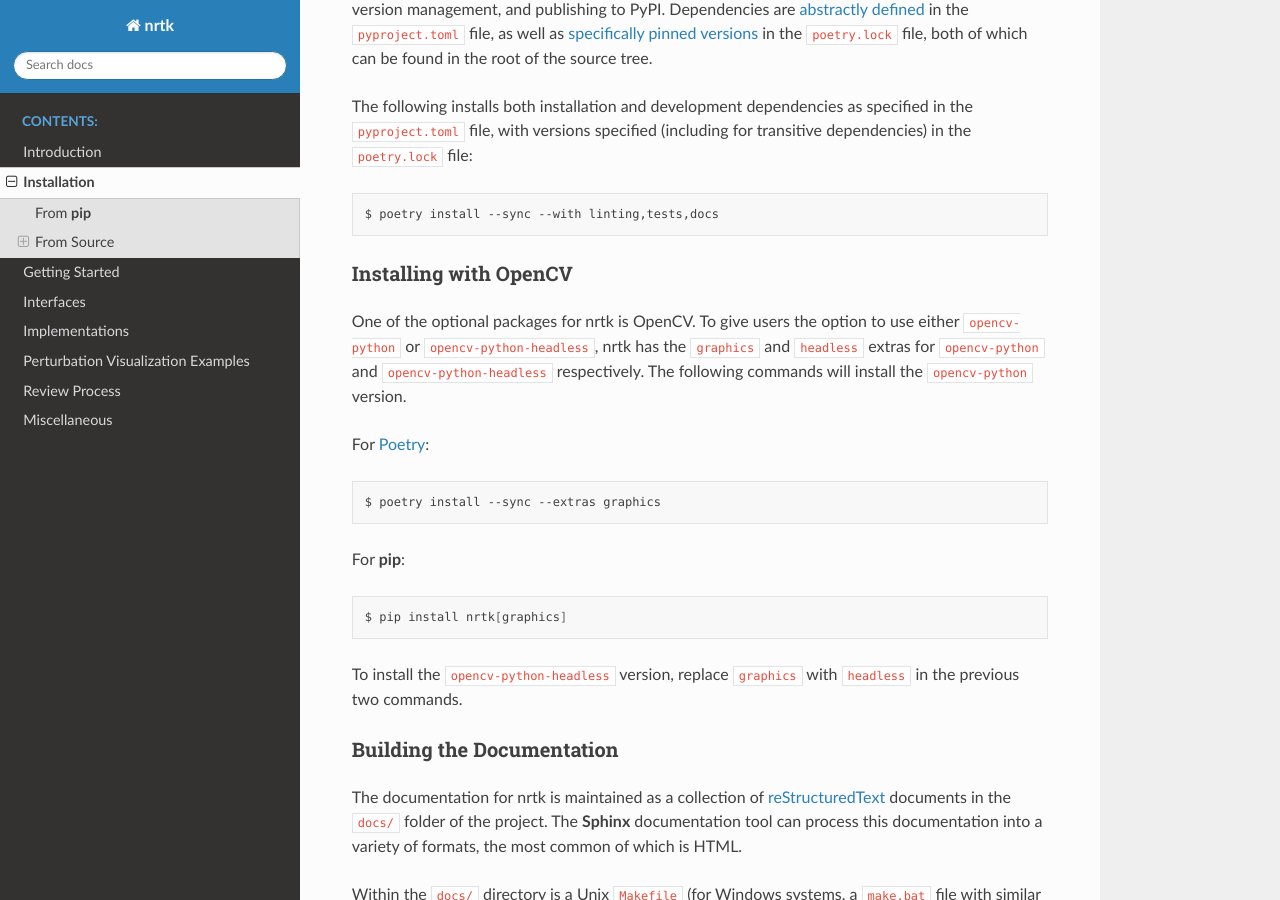
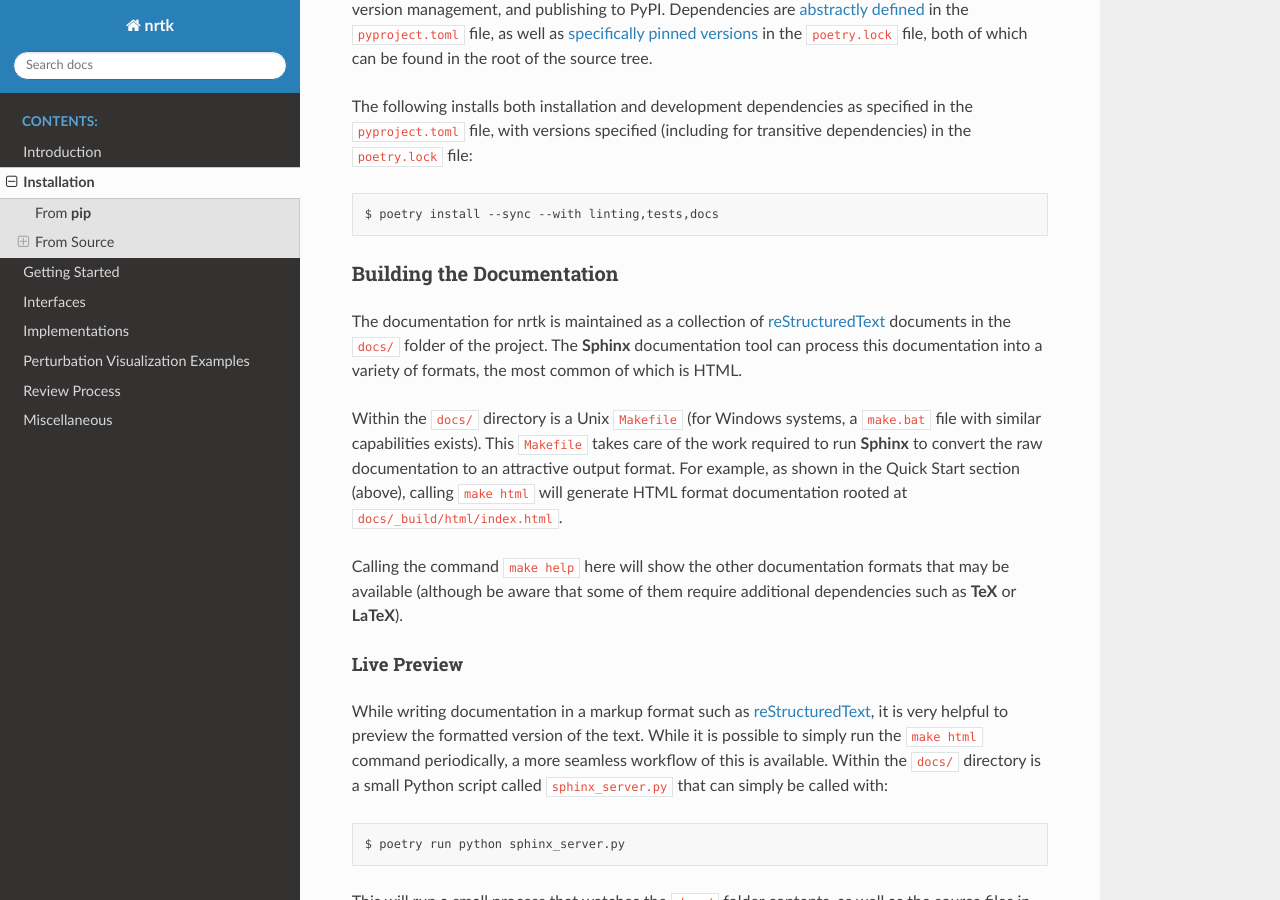
Before and after one commit to Kitware/nrtk, a Sphinx documentation site: the page built from docs/installation.rst, in a window 1280 px wide and 900 px high, scrolled down 832 px. Built offline with Sphinx 7.4.7 and the Read the Docs theme 3.1.0, drawn with Linux system fonts in a browser that asks for light colours; pages that are not in the unit, such as notebooks, are missing from menus; the version number is read from the project's files by our own code.

```diff
--- a/docs/installation.rst
+++ b/docs/installation.rst
@@ -61,28 +61,6 @@ specified in the :file:`pyproject.toml` file, with versions specified
 
     poetry install --sync --with linting,tests,docs
 
-Installing with OpenCV
-^^^^^^^^^^^^^^^^^^^^^^
-One of the optional packages for nrtk is OpenCV. To give users the option
-to use either ``opencv-python`` or ``opencv-python-headless``,
-nrtk has the ``graphics`` and ``headless`` extras for ``opencv-python`` and
-``opencv-python-headless`` respectively. The following commands will install
-the ``opencv-python`` version.
-
-For `Poetry`_:
-
-.. prompt:: bash
-
-    poetry install --sync --extras graphics
-
-For :command:`pip`:
-
-.. prompt:: bash
-
-    pip install nrtk[graphics]
-
-To install the ``opencv-python-headless`` version, replace ``graphics``
-with ``headless`` in the previous two commands.
 
 Building the Documentation
 ^^^^^^^^^^^^^^^^^^^^^^^^^^
```
Also changed, not shown: CONTRIBUTING.md (+6 -0 lines), README.md (+1 -1 lines).
